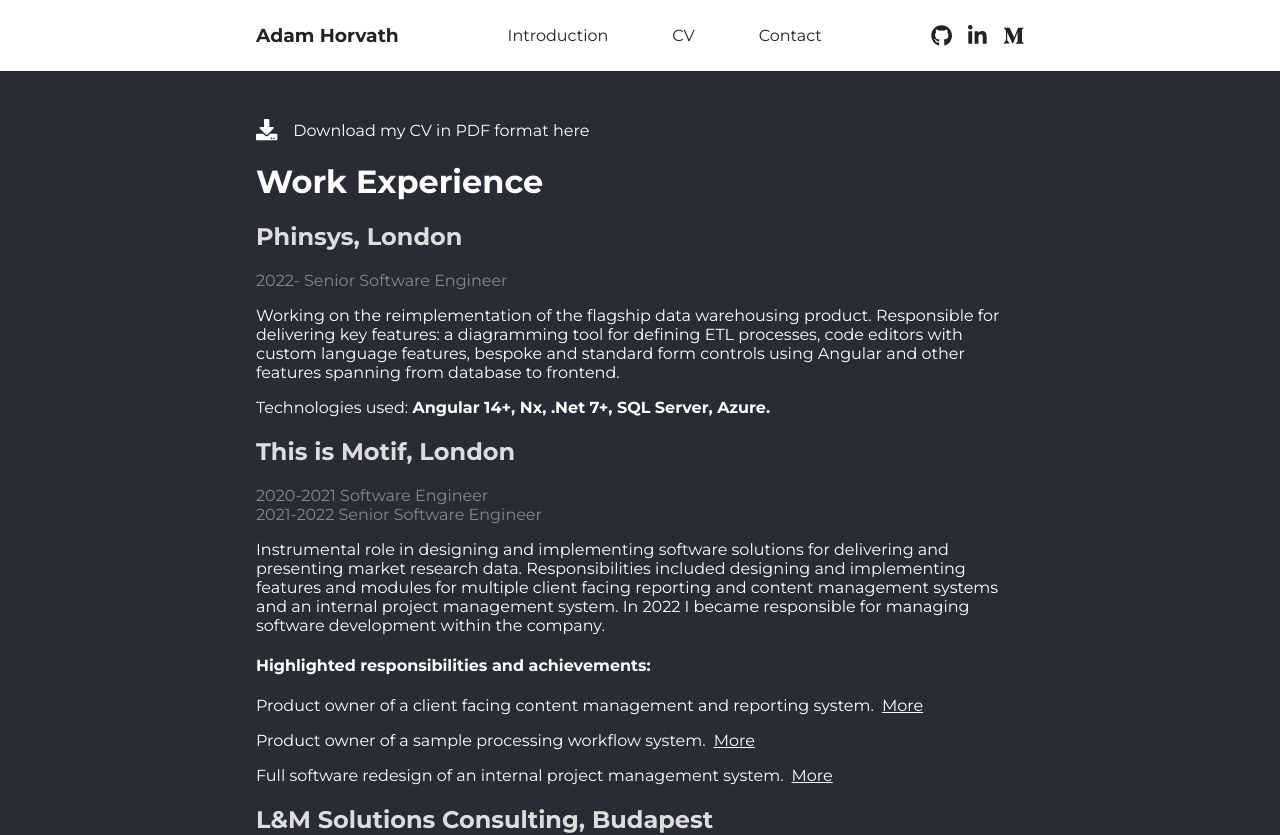
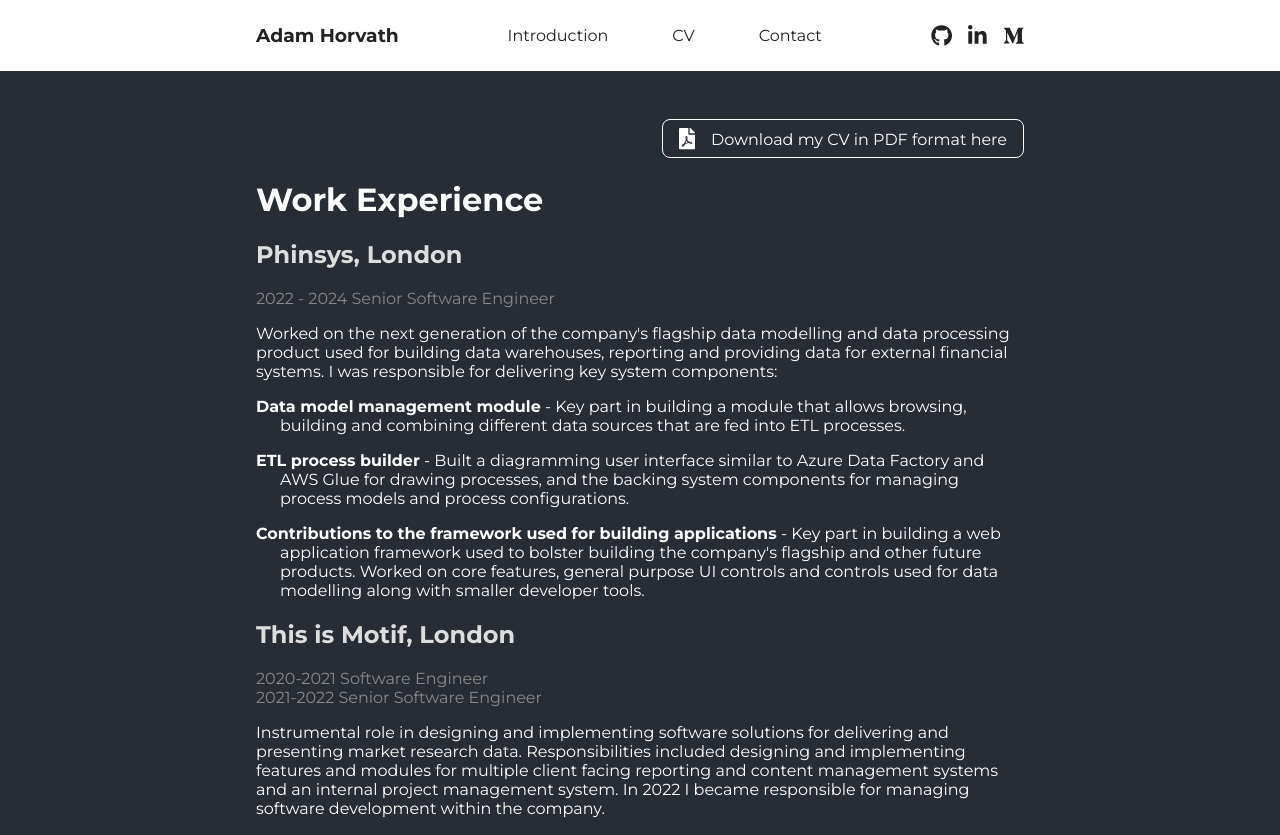
Before and after one commit to adamhvt/portfolio, a React (Create React App) app: page /cv in a window 1280 px wide. Shown: the top 835 px of the page. Built offline with nearby package versions, Linux system fonts and the light colour scheme.

Commit message:
Updated CV

```diff
--- a/src/Components/CV/CV.scss
+++ b/src/Components/CV/CV.scss
@@ -1,5 +1,21 @@
 a {
   color: #fff;
+}
+
+.download-cv-container {
+  display: flex;
+
+  .download-cv {
+    border: 1px solid #FFF;
+    border-radius: 0.5rem;
+    margin-left: auto;
+    padding: 0.5rem 1rem;
+  }
+}
+
+.experience-details {
+  padding-left: 1.5rem;
+  text-indent: -1.5rem;
 }
 
 .highlight-toggle {
--- a/src/Components/CV/CV.tsx
+++ b/src/Components/CV/CV.tsx
@@ -1,8 +1,7 @@
-import { faDownload } from '@fortawesome/free-solid-svg-icons';
+import { faFilePdf } from '@fortawesome/free-solid-svg-icons';
 import { FontAwesomeIcon } from '@fortawesome/react-fontawesome';
 import { useState } from 'react';
 import { Link } from 'react-router-dom';
-// import doc from '../../Resources/Documents/Adam_Horvath_Resume_2022.pdf';
 import './CV.scss';
 
 function CV() {
@@ -16,11 +15,13 @@ function CV() {
     return (
         <>
             <div className="site-center">
-                <div className="download-cv">
-                    <Link to={require("../../Resources/Documents/Adam_Horvath_CV.pdf")} target="blank">
-                        <FontAwesomeIcon icon={faDownload} size="lg" style={{ marginRight: "1rem" }} />
-                        Download my CV in PDF format here
-                    </Link>
+                <div className="download-cv-container">
+                    <div className="download-cv">
+                        <Link to={require("../../Resources/Documents/Adam_Horvath_CV.pdf")} target="blank">
+                            <FontAwesomeIcon icon={faFilePdf} size="lg" style={{ marginRight: "1rem" }} />
+                            Download my CV in PDF format here
+                        </Link>
+                    </div>
                 </div>
 
                 {/* WORK EXPERIENCE */}
@@ -28,13 +29,28 @@ function CV() {
 
                 <section>
                     <h2 className='work-title'>Phinsys, London</h2>
-                    <div className='work-years'>2022- Senior Software Engineer</div>
+                    <div className='work-years'>2022 - 2024 Senior Software Engineer</div>
                     <p>
-                        Working on the reimplementation of the flagship data warehousing product. Responsible for delivering key
-                        features: a diagramming tool for defining ETL processes, code editors with custom language features, bespoke and
-                        standard form controls using Angular and other features spanning from database to frontend.
+                        Worked on the next generation of the company's flagship data modelling and data processing product used for
+                        building data warehouses, reporting and providing data for external financial systems. I was responsible for
+                        delivering key system components:
                     </p>
-                    <p>Technologies used: <strong>Angular 14+, Nx, .Net 7+, SQL Server, Azure.</strong></p>
+                    <p className='experience-details'>
+                        <strong>Data model management module</strong> -
+                        Key part in building a module that allows browsing, building and combining different data sources that are fed into ETL processes.
+                    </p>
+                    <p className='experience-details'>
+                        <strong>ETL process builder</strong> -
+                        Built a diagramming user interface similar to Azure Data Factory and AWS Glue for
+                        drawing processes, and the backing system components for managing process models and process
+                        configurations.
+                    </p>
+                    <p className='experience-details'>
+                        <strong>Contributions to the framework used for building applications</strong> -
+                        Key part in building a web application framework used to bolster building the
+                        company's flagship and other future products.
+                        Worked on core features, general purpose UI controls and controls used for data modelling along with smaller developer tools.
+                    </p>
                 </section>
 
                 <section>
@@ -158,7 +174,7 @@ function CV() {
                     <ul>
                         <li>Angular, TypeScript, JavaScript, CSS, Sass</li>
                         <li>.Net, .Net Core, C#</li>
-                        <li>SQL Server, MongoDB, CosmosDB</li>
+                        <li>SQL Server, MongoDB, Cosmos DB</li>
                         <li>Azure, DevOps</li>
                         <li>Agile Development, Web Application Design and Architecture, Responsive and Adaptive UI Design</li>
                         <li>Also familiar with React, SharePoint, MongoDB, CosmosDB</li>
```
Also changed, not shown: 1 other file (tests, documents, lock files or other folders).
